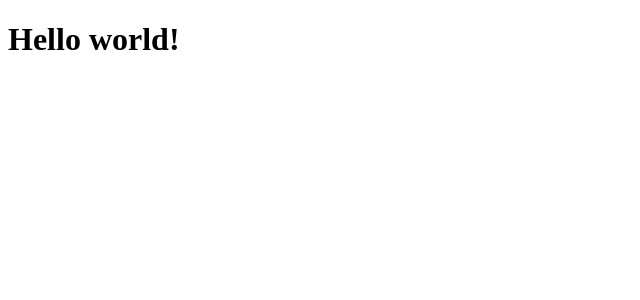
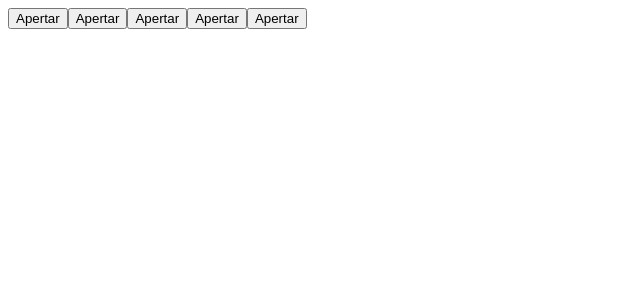
Before and after one commit to esbnet/02-ignite-timer, a React (Vite) app: page / in a window 1280 px wide. Shown: the top 300 px of the page, without its empty margins (0-640 px from the left). Built offline with nearby package versions, Linux system fonts and the light colour scheme.

Commit message:
style: :lipstick: global style

```diff
--- a/package.json
+++ b/package.json
@@ -10,11 +10,13 @@
   },
   "dependencies": {
     "react": "^18.2.0",
-    "react-dom": "^18.2.0"
+    "react-dom": "^18.2.0",
+    "styled-components": "^5.3.6"
   },
   "devDependencies": {
     "@types/react": "^18.0.17",
     "@types/react-dom": "^18.0.6",
+    "@types/styled-components": "^5.1.26",
     "@vitejs/plugin-react": "^2.1.0",
     "typescript": "^4.6.4",
     "vite": "^3.1.0"
--- a/src/App.tsx
+++ b/src/App.tsx
@@ -1,7 +1,15 @@
 import { useState } from 'react'
+
+import { Button } from './components/Button'
 
 export function App() {
   return (
-    <h1>Hello world!</h1>
+    <>
+      <Button color="primary" />
+      <Button color="secondary" />
+      <Button color="success" />
+      <Button color="danger" />
+      <Button />
+    </>
   )
 }
--- /dev/null
+++ b/src/components/Button.tsx
@@ -0,0 +1,10 @@
+
+interface ButtonProps {
+  color?: 'primary' | 'secondary' | 'danger' | 'success'
+}
+
+export function Button(props: ButtonProps) {
+  return (
+    <button>Apertar</button>
+  );
+}
```
Also changed, not shown: 1 other file (tests, documents, lock files or other folders).
